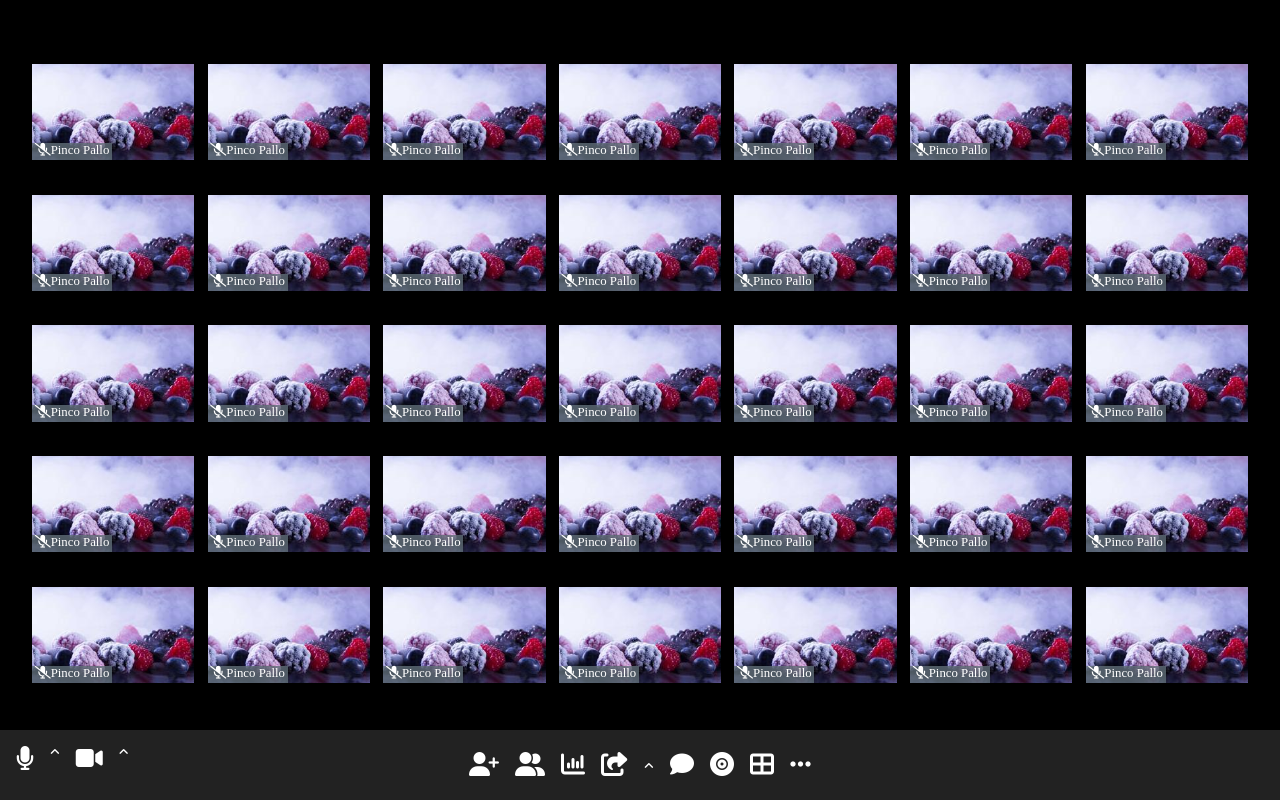
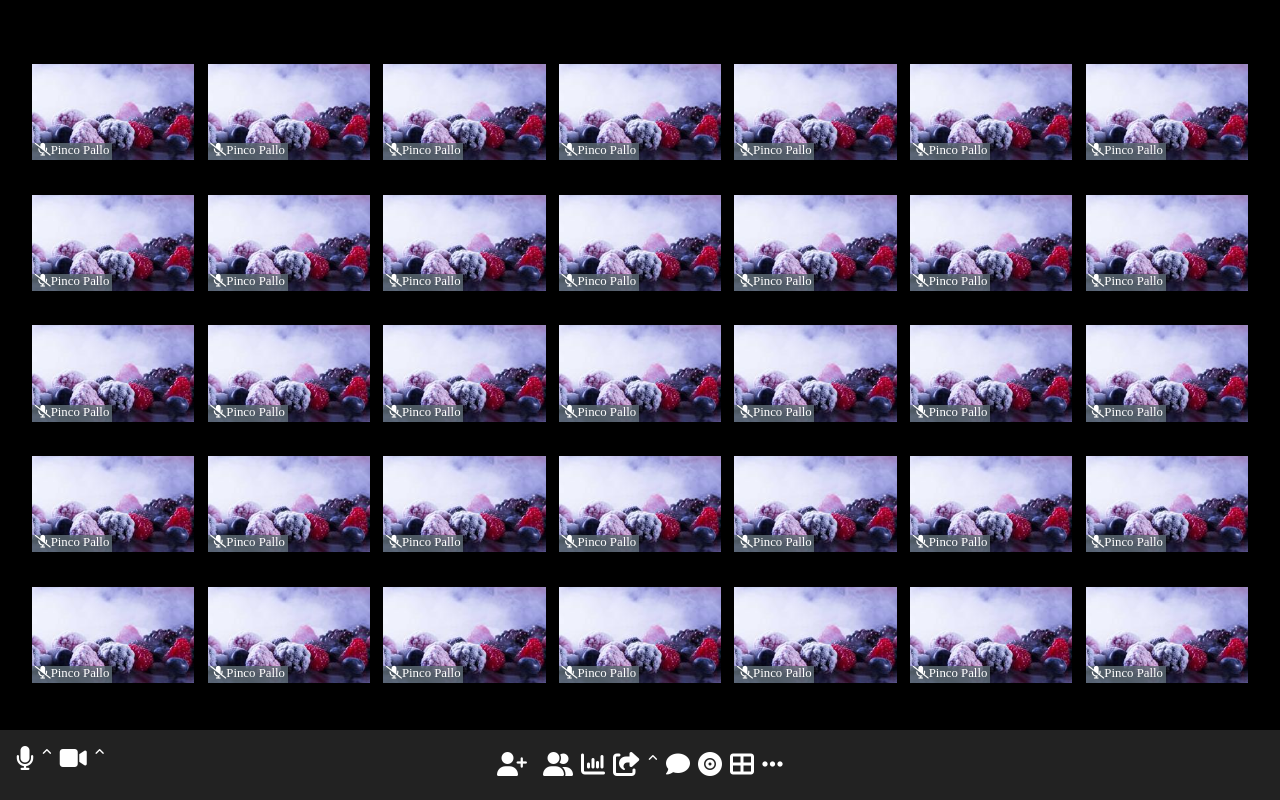
Before and after one commit to ludovicaghemo/html-css-zoom, a plain HTML site: page index.html in a window 1280 px wide. Drawn offline with Linux system fonts and the light colour scheme.

Commit message:
footer links

```diff
--- a/css/style.css
+++ b/css/style.css
@@ -7,6 +7,11 @@
 
 img {
     max-width: 100%;
+}
+
+a {
+    color: inherit;
+    display: inherit;
 }
 
 .wrapper {
@@ -71,11 +76,12 @@ footer {
     font-size: 1.5rem;
     display: flex;
     vertical-align: 70px;
-    gap: 1rem;
+
 }
 
 .angle-up {
     font-size: .7rem;
+    align-self: first baseline;
 }
 
 .actions {
@@ -90,6 +96,10 @@ footer {
     top: 50%;
     transform: translate(-50%, -50%);
     gap: 1rem;
+}
 
-
+ul {
+    display: flex;
+    list-style-type: none;
+    gap: .5rem;
 }
--- a/index.html
+++ b/index.html
@@ -591,22 +591,26 @@
     <!-- Footer -->
     <footer>
         <div class="mic-cam">
-            <span class="mic"><i class="fa-solid fa-microphone" style="color: #ffffff;"></i></span>
-            <span class="angle-up"><i class="fa-solid fa-angle-up" style="color: #ffffff;"></i></span>
-            <span class="cam"><i class="fa-solid fa-video" style="color: #ffffff;"></i></span>
-            <span class="angle-up"><i class="fa-solid fa-angle-up" style="color: #ffffff;"></i></span>
+            <ul>
+                <li><a class="mic" href=""><i class="fa-solid fa-microphone" style="color: #ffffff;"></i></a></li>
+                <li><a class="angle-up" href=""><i class="fa-solid fa-angle-up" style="color: #ffffff;"></i></a></li>
+                <li><a class="cam" href=""><i class="fa-solid fa-video" style="color: #ffffff;"></i></a></li>
+                <li><a class="angle-up" href=""><i class="fa-solid fa-angle-up" style="color: #ffffff;"></i></a></li>
+            </ul>
         </div>
 
         <div class="actions">
-            <span class="user-plus"><i class="fa-solid fa-user-plus" style="color: #ffffff;"></i></span>
-            <span class="friends"><i class="fa-solid fa-user-group" style="color: #ffffff;"></i></span>
-            <span class="chart"><i class="fa-sharp fa-solid fa-chart-column" style="color: #ffffff;"></i></span>
-            <span class="share-square"><i class="fa-solid fa-share-from-square" style="color: #ffffff;"></i></span>
-            <span class="angle-up"><i class="fa-solid fa-angle-up" style="color: #ffffff;"></i></span>
-            <span class="comment"><i class="fa-solid fa-comment" style="color: #ffffff;"></i></span>
-            <span class="rec"><i class="fa-solid fa-record-vinyl" style="color: #ffffff;"></i></span>
-            <span class="cells"><i class="fa-sharp fa-solid fa-table-cells-large" style="color: #ffffff;"></i></span>
-            <span class="ellipsis"><i class="fa-solid fa-ellipsis" style="color: #ffffff;"></i></span>
+            <ul>
+                <li><a class="user-plus" href=""><i class="fa-solid fa-user-plus" style="color: #ffffff;"></i></li>
+                <li><a class="friends" href=""><i class="fa-solid fa-user-group" style="color: #ffffff;"></i></a></li>
+                <li><a class="charts" href=""><i class="fa-sharp fa-solid fa-chart-column" style="color: #ffffff;"></i></a></li>
+                <li><a class="share-square" href=""><i class="fa-solid fa-share-from-square" style="color: #ffffff;"></i></a></li>
+                <li><a class="angle-up" href=""><i class="fa-solid fa-angle-up" style="color: #ffffff;"></i></a></li>
+                <li><a class="comment" href=""><i class="fa-solid fa-comment" style="color: #ffffff;"></i></a></li>
+                <li><a class="rec" href=""><i class="fa-solid fa-record-vinyl" style="color: #ffffff;"></i></a></li>
+                <li><a class="cells" href=""><i class="fa-sharp fa-solid fa-table-cells-large" style="color: #ffffff;"></i></a></li>
+                <li><a class="ellipsis" href=""><i class="fa-solid fa-ellipsis" style="color: #ffffff;"></i></a></li>
+            </ul>
 
         </div>
     </footer>
```
